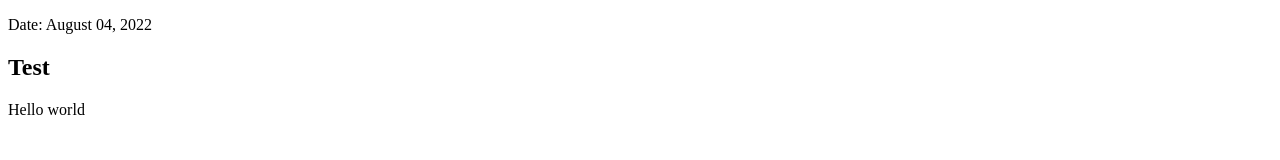
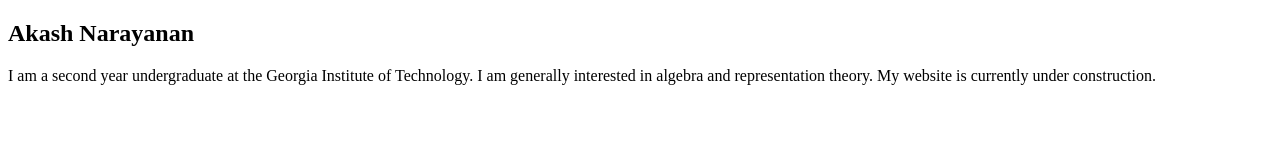
Before and after one commit to akash-narayanan-math/akash-narayanan-math.github.io, a plain HTML site: page index.html in a window 1280 px wide. Drawn offline with Linux system fonts and the light colour scheme.

Commit message:
Create blog folder

```diff
--- a/index.html
+++ b/index.html
@@ -2,12 +2,14 @@
 <html lang="en">
     <head>
         <meta charset="utf-8">
-        <meta name="date" content='2022-08-04'>
-        <title>My Document</title>
+        <title>Akash Narayanan</title>
     </head>
     <body>
-        <p>Date: August 04, 2022</p>
-        <h2 id="test">Test</h2>
-        <p>Hello world</p>
+        <h2>Akash Narayanan</h2>
+        <p>
+            I am a second year undergraduate at the Georgia Institute of Technology.
+            I am generally interested in algebra and representation theory.
+            My website is currently under construction.
+        </p>
     </body>
 </html>
```
Also changed, not shown: blog/template.html (renamed from template.html), 1 other file.
